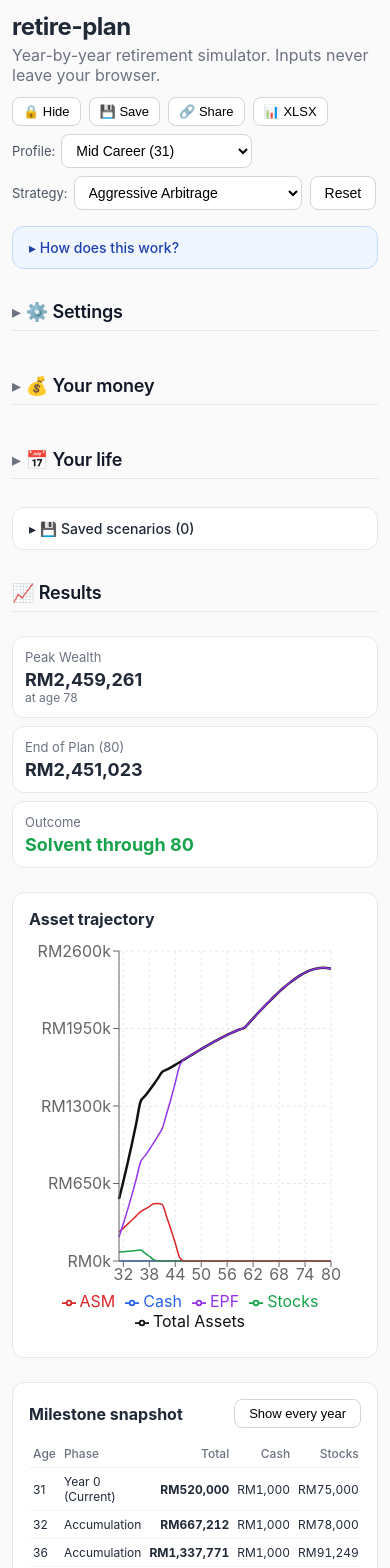
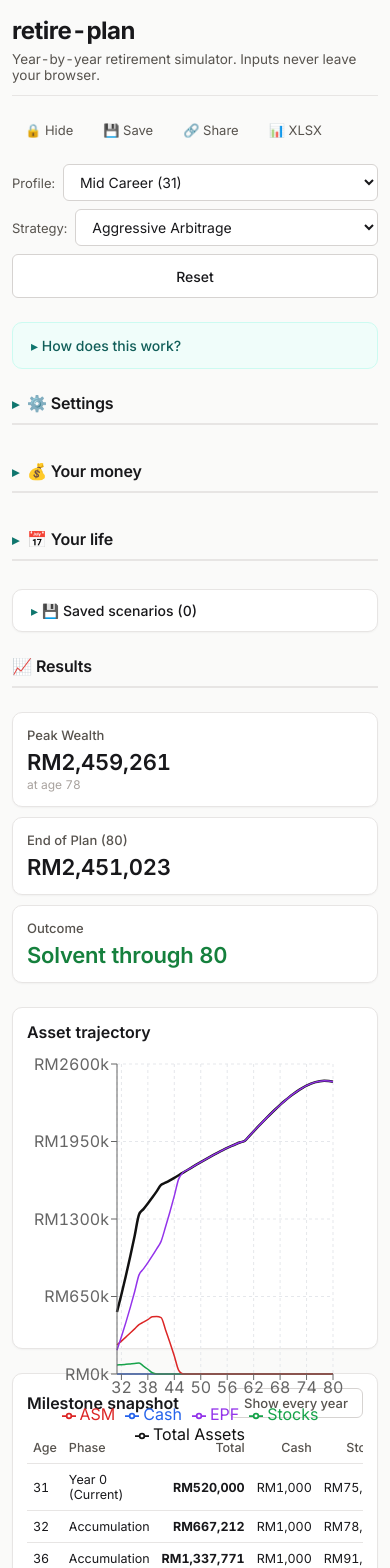
Before and after one commit to jianhanlim/retire-plan, a React (Vite) app: page / in a window 390 px wide. Shown: the top 1568 px of the page. Built offline with nearby package versions, Linux system fonts and the light colour scheme.

Commit message:
Apply Trust & Calm theme (teal/warm-gray) + mobile-responsive overhaul

```diff
--- a/index.html
+++ b/index.html
@@ -4,7 +4,12 @@
     <meta charset="UTF-8" />
     <link rel="icon" type="image/svg+xml" href="/favicon.svg" />
     <meta name="viewport" content="width=device-width, initial-scale=1.0" />
-    <title>retire-plan</title>
+    <title>retire-plan · year-by-year retirement simulator</title>
+    <meta name="description" content="Year-by-year retirement simulator. All calculations run in your browser." />
+    <meta name="theme-color" content="#0f766e" />
+    <link rel="preconnect" href="https://fonts.googleapis.com" />
+    <link rel="preconnect" href="https://fonts.gstatic.com" crossorigin />
+    <link rel="stylesheet" href="https://fonts.googleapis.com/css2?family=Inter:wght@400;500;600;700&display=swap" />
   </head>
   <body>
     <div id="root"></div>
--- a/src/App.css
+++ b/src/App.css
@@ -1,238 +1,431 @@
-* { box-sizing: border-box; }
-body { margin: 0; background: #fafafa; }
-
+/* ── Layout ──────────────────────────────────────────────── */
 .app {
   max-width: 1200px;
   margin: 0 auto;
-  padding: 24px;
-  font-family: -apple-system, BlinkMacSystemFont, "Segoe UI", Roboto, sans-serif;
-  color: #1f2937;
+  padding: 32px 24px 64px;
 }
 
-header h1 { margin: 0; font-size: 32px; letter-spacing: -0.02em; }
-.tagline { color: #6b7280; margin: 4px 0 12px; }
-.actions button {
-  margin-right: 8px; padding: 8px 14px;
-  border: 1px solid #d1d5db; border-radius: 8px;
-  background: #fff; cursor: pointer; font-size: 14px;
+/* ── Header ──────────────────────────────────────────────── */
+header { position: relative; margin-bottom: 24px; }
+header h1 {
+  margin: 0;
+  font-size: 32px;
+  font-weight: 700;
+  letter-spacing: -0.02em;
+  color: var(--text);
 }
-.actions button:hover { background: #f3f4f6; }
+.tagline { color: var(--text-soft); margin: 6px 0 16px; font-size: 15px; }
 
-.verdict { display: grid; grid-template-columns: repeat(3, 1fr); gap: 16px; margin: 24px 0; }
-.metric { background: #fff; border: 1px solid #e5e7eb; border-radius: 12px; padding: 16px; }
-.metric .label { font-size: 13px; color: #6b7280; }
-.metric .value { font-size: 24px; font-weight: 700; margin-top: 4px; }
-.metric .sub { font-size: 12px; color: #6b7280; }
-.metric .value.bad { color: #dc2626; }
-.metric .value.good { color: #16a34a; }
-
-.chart-wrap, .card { background: #fff; border: 1px solid #e5e7eb; border-radius: 12px; padding: 16px; }
-.chart-wrap { margin-bottom: 24px; }
-.chart-wrap h2, .card h2 { margin: 0 0 12px; font-size: 16px; }
-
-.grid { display: grid; grid-template-columns: repeat(2, 1fr); gap: 16px; margin-bottom: 24px; }
-@media (max-width: 900px) { .grid { grid-template-columns: 1fr; } .verdict { grid-template-columns: 1fr; } }
-
-.card label { display: flex; align-items: center; gap: 8px; font-size: 14px; margin: 6px 0; }
-.card .hint { font-size: 12px; color: #6b7280; margin-top: 8px; }
-
-table { width: 100%; border-collapse: collapse; font-size: 13px; }
-table th, table td { text-align: left; padding: 6px 4px; border-bottom: 1px solid #f3f4f6; }
-table th { color: #6b7280; font-weight: 500; }
-table input, table select {
-  width: 100%; padding: 4px 6px;
-  border: 1px solid #e5e7eb; border-radius: 6px;
-  font-size: 13px; font-family: inherit;
-}
-table input[type="number"] { text-align: right; }
-table button { background: transparent; border: none; cursor: pointer; font-size: 16px; color: #9ca3af; }
-table button:hover { color: #dc2626; }
-
-.card > button {
-  margin-top: 8px; padding: 6px 12px;
-  border: 1px dashed #d1d5db; border-radius: 8px;
-  background: #fff; cursor: pointer; font-size: 13px;
+.actions { display: flex; flex-wrap: wrap; gap: 8px; align-items: center; }
+.actions-primary { margin-top: 12px; }
+.actions-secondary {
+  position: absolute; top: 0; right: 0;
+  display: flex; gap: 4px;
 }
 
-.snapshot-header {
-  display: flex; justify-content: space-between; align-items: center;
-  margin-bottom: 12px; gap: 12px; flex-wrap: wrap;
+/* Primary buttons (filled) */
+.actions-primary button,
+.actions button.primary {
+  padding: 8px 14px;
+  border: 1px solid var(--border-strong);
+  border-radius: var(--radius-sm);
+  background: var(--surface);
+  color: var(--text);
+  cursor: pointer;
+  font-size: 14px;
+  font-weight: 500;
+  transition: background 0.15s, border-color 0.15s;
 }
-.snapshot-header h2 { margin: 0; }
-.toggle-btn {
-  padding: 6px 14px; border: 1px solid #d1d5db; border-radius: 8px;
-  background: #fff; cursor: pointer; font-size: 13px;
+.actions-primary button:hover { background: var(--surface-2); border-color: var(--text-mute); }
+
+/* Secondary (icon-style) buttons */
+.actions-secondary button {
+  background: transparent;
+  border: 1px solid transparent;
+  padding: 8px 12px;
+  border-radius: var(--radius-sm);
+  cursor: pointer;
+  font-size: 13px;
+  color: var(--text-soft);
+  transition: background 0.15s, color 0.15s, border-color 0.15s;
+  min-height: 36px;
 }
-.toggle-btn:hover { background: #f3f4f6; }
+.actions-secondary button:hover {
+  background: var(--surface);
+  border-color: var(--border);
+  color: var(--text);
+}
 
-.scroll-x { overflow-x: auto; -webkit-overflow-scrolling: touch; }
-.snapshot tr.shortfall { background: #fef2f2; }
-.snapshot td.num, .snapshot th.num { text-align: right; font-variant-numeric: tabular-nums; white-space: nowrap; }
-.shortfall-tag { margin-left: 4px; color: #dc2626; cursor: help; }
+/* Pickers */
+.preset-picker {
+  display: inline-flex; align-items: center; gap: 8px;
+  font-size: 13px; color: var(--text-soft);
+}
+.preset-picker select {
+  padding: 8px 12px;
+  border: 1px solid var(--border-strong);
+  border-radius: var(--radius-sm);
+  background: var(--surface);
+  font-size: 14px;
+  color: var(--text);
+  cursor: pointer;
+  transition: border-color 0.15s, box-shadow 0.15s;
+}
+.preset-picker select:focus,
+.preset-picker select:hover { border-color: var(--primary); outline: none; }
+.preset-picker select:focus { box-shadow: 0 0 0 3px var(--primary-soft); }
 
+/* ── How it works ───────────────────────────────────────── */
+.how-it-works {
+  background: var(--primary-soft-2);
+  border: 1px solid var(--primary-soft);
+  border-radius: var(--radius);
+  padding: 14px 18px;
+  margin: 16px 0 24px;
+}
+.how-it-works summary {
+  cursor: pointer; font-size: 14px; font-weight: 500;
+  color: var(--primary-hover);
+  list-style: none;
+  user-select: none;
+}
+.how-it-works summary::before { content: "▸ "; color: var(--primary); }
+.how-it-works details[open] summary::before,
+.how-it-works[open] summary::before { content: "▾ "; }
+.how-it-works p { margin: 10px 0; font-size: 13.5px; color: #115e59; line-height: 1.55; }
+
+/* ── Verdict cards ──────────────────────────────────────── */
+.verdict {
+  display: grid;
+  grid-template-columns: repeat(3, 1fr);
+  gap: 14px;
+  margin: 24px 0;
+}
+.metric {
+  background: var(--surface);
+  border: 1px solid var(--border);
+  border-radius: var(--radius);
+  padding: 18px 20px;
+  box-shadow: var(--shadow-sm);
+  transition: box-shadow 0.2s;
+}
+.metric:hover { box-shadow: var(--shadow-md); }
+.metric .label { font-size: 13px; color: var(--text-soft); font-weight: 500; }
+.metric .value { font-size: 28px; font-weight: 600; margin-top: 6px; color: var(--text); letter-spacing: -0.01em; }
+.metric .sub { font-size: 12px; color: var(--text-mute); margin-top: 2px; }
+.metric .value.bad { color: var(--danger); }
+.metric .value.good { color: var(--success); }
+
+/* ── Section groups (collapsible) ───────────────────────── */
 .section-header {
   font-size: 18px;
   font-weight: 600;
-  margin: 32px 0 12px;
-  padding-bottom: 8px;
-  border-bottom: 1px solid #e5e7eb;
-  color: #111827;
+  margin: 36px 0 16px;
+  padding-bottom: 10px;
+  border-bottom: 2px solid var(--border);
+  color: var(--text);
   letter-spacing: -0.01em;
 }
 summary.section-header {
   cursor: pointer;
   list-style: none;
+  user-select: none;
+  display: flex;
+  align-items: center;
+  gap: 8px;
 }
-summary.section-header::before { content: "▸ "; color: #6b7280; font-weight: normal; }
-.section-group[open] > summary.section-header::before { content: "▾ "; }
-.section-group > section { margin-top: 12px; }
-.grid-full { grid-template-columns: 1fr !important; }
+summary.section-header::before {
+  content: "▸";
+  color: var(--primary);
+  font-size: 14px;
+}
+.section-group[open] > summary.section-header::before { content: "▾"; }
+.section-group > section { margin-top: 16px; }
 
-.saved-details {
-  background: #fff; border: 1px solid #e5e7eb; border-radius: 12px;
-  padding: 12px 16px; margin: 16px 0;
+/* ── Chart ──────────────────────────────────────────────── */
+.chart-wrap {
+  background: var(--surface);
+  border: 1px solid var(--border);
+  border-radius: var(--radius);
+  padding: 20px;
+  box-shadow: var(--shadow-sm);
+  margin: 16px 0 24px;
 }
-.saved-details summary {
-  cursor: pointer; font-size: 14px; font-weight: 500; color: #1f2937;
-  list-style: none;
+.chart-wrap h2 { margin: 0 0 12px; font-size: 16px; font-weight: 600; }
+
+/* ── Grid of cards ──────────────────────────────────────── */
+.grid {
+  display: grid;
+  grid-template-columns: repeat(2, 1fr);
+  gap: 16px;
+  margin-bottom: 8px;
 }
-.saved-details summary::before { content: "▸ "; }
-.saved-details details[open] summary::before, .saved-details[open] summary::before { content: "▾ "; }
-.saved-details > div { margin-top: 8px; }
+.grid-full { grid-template-columns: 1fr; }
 
-.actions-primary, .actions-secondary { display: flex; gap: 8px; align-items: center; flex-wrap: wrap; }
-.actions-primary { margin-top: 8px; }
-.actions-secondary { position: absolute; top: 24px; right: 24px; }
-.actions-secondary button { padding: 6px 10px; font-size: 13px; }
-header { position: relative; }
-@media (max-width: 700px) {
-  .actions-secondary { position: static; margin-top: 8px; }
+.card {
+  background: var(--surface);
+  border: 1px solid var(--border);
+  border-radius: var(--radius);
+  padding: 18px;
+  box-shadow: var(--shadow-sm);
 }
+.card h2 { margin: 0 0 14px; font-size: 15px; font-weight: 600; color: var(--text); }
+.card label { display: flex; align-items: center; gap: 8px; font-size: 14px; margin: 8px 0; color: var(--text-soft); }
+.card .hint { font-size: 12.5px; color: var(--text-soft); margin-top: 10px; line-height: 1.55; }
+.card > button {
+  margin-top: 10px; padding: 7px 14px;
+  border: 1px dashed var(--border-strong); border-radius: var(--radius-sm);
+  background: var(--surface); cursor: pointer; font-size: 13px;
+  color: var(--text-soft); transition: all 0.15s;
+}
+.card > button:hover { background: var(--surface-2); color: var(--text); border-color: var(--text-mute); border-style: solid; }
 
-.how-it-works {
-  background: #eff6ff; border: 1px solid #bfdbfe; border-radius: 12px;
-  padding: 12px 16px; margin: 16px 0;
+/* ── Tables ─────────────────────────────────────────────── */
+table { width: 100%; border-collapse: collapse; font-size: 13.5px; }
+table th, table td {
+  text-align: left;
+  padding: 8px 6px;
+  border-bottom: 1px solid var(--border);
 }
-.how-it-works summary {
-  cursor: pointer; font-size: 14px; font-weight: 500; color: #1e40af;
-  list-style: none;
+table th {
+  color: var(--text-soft);
+  font-weight: 500;
+  font-size: 12.5px;
+  text-transform: none;
 }
-.how-it-works summary::before { content: "▸ "; }
-.how-it-works details[open] summary::before { content: "▾ "; }
-.how-it-works p { margin: 8px 0; font-size: 13px; color: #1e3a8a; }
+table tbody tr:hover { background: var(--surface-2); }
+table input, table select {
+  width: 100%;
+  padding: 6px 8px;
+  border: 1px solid var(--border);
+  border-radius: var(--radius-sm);
+  font-size: 13px;
+  background: var(--surface);
+  transition: border-color 0.15s, box-shadow 0.15s;
+}
+table input:focus, table select:focus {
+  outline: none;
+  border-color: var(--primary);
+  box-shadow: 0 0 0 3px var(--primary-soft);
+}
+table input[type="number"] { text-align: right; }
+table input.input-error { border-color: var(--danger); background: var(--danger-bg); }
+table input.input-error:focus { box-shadow: 0 0 0 3px #fecaca; }
 
-.preset-picker { display: inline-flex; align-items: center; gap: 6px; font-size: 13px; color: #4b5563; }
-.preset-picker select { padding: 7px 10px; border: 1px solid #d1d5db; border-radius: 8px; background: #fff; font-size: 14px; }
+table button {
+  background: transparent; border: none; cursor: pointer;
+  font-size: 16px; color: var(--text-mute);
+  padding: 4px 8px; border-radius: 4px; transition: color 0.15s, background 0.15s;
+}
+table button:hover { color: var(--danger); background: var(--danger-bg); }
 
-.expand-btn {
-  background: transparent; border: 1px solid #e5e7eb; cursor: pointer;
-  padding: 2px 6px; margin-right: 4px; border-radius: 4px; font-size: 12px;
-  color: #4b5563; line-height: 1;
+/* Snapshot specific */
+.scroll-x { overflow-x: auto; -webkit-overflow-scrolling: touch; }
+.snapshot { min-width: 720px; }
+.snapshot td.num, .snapshot th.num { text-align: right; font-variant-numeric: tabular-nums; white-space: nowrap; }
+.snapshot tr.shortfall { background: var(--danger-bg); }
+.shortfall-tag { margin-left: 4px; color: var(--danger); cursor: help; }
+.snapshot-header {
+  display: flex; justify-content: space-between; align-items: center;
+  margin-bottom: 14px; gap: 12px; flex-wrap: wrap;
 }
-.expand-btn:hover { background: #f3f4f6; }
+.snapshot-header h2 { margin: 0; font-size: 16px; }
+.toggle-btn {
+  padding: 6px 14px; border: 1px solid var(--border-strong); border-radius: var(--radius-sm);
+  background: var(--surface); cursor: pointer; font-size: 13px;
+  color: var(--text-soft); font-weight: 500; transition: all 0.15s;
+}
+.toggle-btn:hover { background: var(--surface-2); color: var(--text); }
 
-.phase-expanded > td { background: #f9fafb; padding: 12px; }
-.transfers-editor { display: flex; flex-direction: column; gap: 8px; }
-.te-header { font-size: 13px; }
-.te-row {
-  display: flex; align-items: center; gap: 6px;
-  font-size: 13px; padding: 4px 0;
-}
-.te-row select, .te-row input { padding: 4px 8px; }
-.te-row .te-amount { width: 110px; text-align: right; }
-.te-row button {
-  background: transparent; border: none; cursor: pointer;
-  font-size: 16px; color: #9ca3af; padding: 0 6px;
-}
-.te-row button:hover { color: #dc2626; }
-.transfers-editor > button:last-child {
-  align-self: flex-start;
-  padding: 6px 12px;
-  border: 1px dashed #d1d5db; border-radius: 8px;
-  background: #fff; cursor: pointer; font-size: 13px;
-}
+/* Expense total row */
+.expense-total-row { border-top: 2px solid var(--border-strong); background: var(--surface-2); }
+.expense-total-row td { padding-top: 10px; }
+.expense-total-row td.num { font-variant-numeric: tabular-nums; }
 
-.phase-warning {
-  display: flex; justify-content: space-between; align-items: center; gap: 12px;
-  background: #fef3c7; border: 1px solid #fcd34d;
-  color: #78350f; padding: 8px 12px; border-radius: 8px;
-  margin-bottom: 12px; font-size: 13px;
-}
-.phase-warning button {
-  background: #fff; border: 1px solid #92400e; color: #78350f;
-  padding: 4px 12px; border-radius: 6px; cursor: pointer;
-  font-size: 12px; font-weight: 500; white-space: nowrap;
-}
-.phase-warning button:hover { background: #fef9c3; }
-
-.expense-total-row { border-top: 2px solid #d1d5db; background: #f9fafb; }
-.expense-total-row td { padding-top: 8px; }
-
+/* Locked phase values */
 .locked-value {
   display: inline-block;
-  min-width: 50px;
-  padding: 4px 8px;
+  min-width: 54px;
+  padding: 6px 10px;
   font-size: 13px;
-  color: #6b7280;
-  background: #f3f4f6;
-  border: 1px dashed #d1d5db;
-  border-radius: 6px;
+  color: var(--text-mute);
+  background: var(--surface-2);
+  border: 1px dashed var(--border-strong);
+  border-radius: var(--radius-sm);
   text-align: right;
   font-variant-numeric: tabular-nums;
   cursor: help;
 }
 
-table input.input-error,
-input.input-error {
-  border-color: #dc2626 !important;
-  background: #fef2f2 !important;
+/* Phase expansion */
+.expand-btn {
+  background: transparent; border: 1px solid var(--border); cursor: pointer;
+  padding: 4px 8px; margin-right: 6px; border-radius: 4px; font-size: 12px;
+  color: var(--text-soft); line-height: 1; transition: all 0.15s;
+}
+.expand-btn:hover { background: var(--primary-soft); color: var(--primary-hover); border-color: var(--primary); }
+.phase-expanded > td { background: var(--surface-2); padding: 14px; }
+.transfers-editor { display: flex; flex-direction: column; gap: 10px; }
+.te-header { font-size: 13.5px; }
+.te-row { display: flex; align-items: center; gap: 8px; font-size: 13px; flex-wrap: wrap; }
+.te-row select, .te-row input { padding: 5px 10px; }
+.te-row .te-amount { width: 110px; text-align: right; }
+.te-row button { background: transparent; border: none; cursor: pointer; font-size: 16px; color: var(--text-mute); padding: 0 6px; }
+.te-row button:hover { color: var(--danger); }
+.transfers-editor > button:last-child {
+  align-self: flex-start;
+  padding: 6px 14px;
+  border: 1px dashed var(--border-strong); border-radius: var(--radius-sm);
+  background: var(--surface); cursor: pointer; font-size: 13px;
 }
 
-.phase-strategy { margin-top: 4px; display: flex; flex-wrap: wrap; gap: 4px; }
+/* Phase strategy badges */
+.phase-strategy { margin-top: 6px; display: flex; flex-wrap: wrap; gap: 4px; }
 .badge {
   display: inline-block;
   font-size: 11px;
-  padding: 2px 6px;
-  border-radius: 4px;
+  padding: 2px 8px;
+  border-radius: 999px;
   white-space: nowrap;
   font-weight: 500;
 }
-.badge.topup { background: #dcfce7; color: #166534; }
-.badge.transfer { background: #dbeafe; color: #1e40af; }
+.badge.topup { background: var(--success-bg); color: var(--success); }
+.badge.transfer { background: var(--primary-soft); color: var(--primary-hover); }
 
+/* Phase validation warning */
+.phase-warning {
+  display: flex; justify-content: space-between; align-items: center; gap: 12px;
+  background: var(--warn-bg); border: 1px solid #fde68a;
+  color: var(--warn); padding: 10px 14px; border-radius: var(--radius);
+  margin-bottom: 14px; font-size: 13px; flex-wrap: wrap;
+}
+.phase-warning button {
+  background: var(--surface); border: 1px solid var(--warn); color: var(--warn);
+  padding: 5px 12px; border-radius: var(--radius-sm); cursor: pointer;
+  font-size: 12.5px; font-weight: 500; white-space: nowrap;
+}
+.phase-warning button:hover { background: var(--warn-bg); }
+
+/* Saved scenarios collapsible */
+.saved-details {
+  background: var(--surface); border: 1px solid var(--border); border-radius: var(--radius);
+  padding: 12px 18px; margin: 16px 0; box-shadow: var(--shadow-sm);
+}
+.saved-details summary {
+  cursor: pointer; font-size: 14px; font-weight: 500; color: var(--text);
+  list-style: none; user-select: none;
+}
+.saved-details summary::before { content: "▸ "; color: var(--primary); }
+.saved-details[open] summary::before { content: "▾ "; }
+.saved-details > div { margin-top: 10px; }
 .saved-list { list-style: none; padding: 0; margin: 0; }
 .saved-list li {
   display: flex; justify-content: space-between; align-items: center;
-  padding: 6px 0; border-bottom: 1px solid #f3f4f6;
-  font-size: 14px;
+  padding: 8px 0; border-bottom: 1px solid var(--border); font-size: 14px;
 }
 .saved-list button {
-  margin-left: 6px; padding: 4px 10px;
-  border: 1px solid #d1d5db; border-radius: 6px;
-  background: #fff; cursor: pointer; font-size: 12px;
+  margin-left: 6px; padding: 5px 12px;
+  border: 1px solid var(--border-strong); border-radius: var(--radius-sm);
+  background: var(--surface); cursor: pointer; font-size: 12.5px;
+  color: var(--text-soft); transition: all 0.15s;
 }
-.saved-list button:hover { background: #f3f4f6; }
+.saved-list button:hover { background: var(--surface-2); color: var(--text); }
 
-.actions { display: flex; flex-wrap: wrap; gap: 8px; }
-.actions button { margin-right: 0; }
+/* Scope card */
+.scope { margin-bottom: 24px; }
+.scope-grid { display: grid; grid-template-columns: 1fr 1fr; gap: 28px; }
+.scope-grid h3 { margin: 0 0 8px; font-size: 14px; font-weight: 600; }
+.scope-grid > div:first-child h3 { color: var(--success); }
+.scope-grid > div:last-child h3 { color: var(--danger); }
+.scope-grid ul { margin: 0; padding-left: 18px; font-size: 13px; line-height: 1.65; color: var(--text-soft); }
 
-@media (max-width: 700px) {
-  .app { padding: 12px; }
-  header h1 { font-size: 24px; }
-  .verdict { gap: 8px; }
-  .metric { padding: 12px; }
-  .metric .value { font-size: 18px; }
-  table { font-size: 12px; }
+/* Footer */
+footer {
+  margin-top: 48px; padding-top: 20px;
+  border-top: 1px solid var(--border);
+  text-align: center; color: var(--text-soft); font-size: 13px;
+}
+footer a { color: var(--primary); text-decoration: none; }
+footer a:hover { text-decoration: underline; }
+footer .byline { color: var(--text); margin-bottom: 6px; font-weight: 500; }
+
+/* ── Tablet (≤ 900px) ───────────────────────────────────── */
+@media (max-width: 900px) {
+  .grid { grid-template-columns: 1fr; }
+  .scope-grid { grid-template-columns: 1fr; gap: 16px; }
+  .verdict { grid-template-columns: repeat(3, 1fr); gap: 10px; }
+  .metric { padding: 14px; }
+  .metric .value { font-size: 22px; }
 }
 
-.scope { margin-bottom: 24px; }
-.scope-grid { display: grid; grid-template-columns: 1fr 1fr; gap: 24px; }
-@media (max-width: 900px) { .scope-grid { grid-template-columns: 1fr; } }
-.scope-grid h3 { margin: 0 0 8px; font-size: 14px; }
-.scope-grid h3:first-child, .scope-grid > div:first-child h3 { color: #16a34a; }
-.scope-grid > div:last-child h3 { color: #dc2626; }
-.scope-grid ul { margin: 0; padding-left: 18px; font-size: 13px; line-height: 1.6; color: #4b5563; }
+/* ── Mobile (≤ 640px) ───────────────────────────────────── */
+@media (max-width: 640px) {
+  .app { padding: 16px 12px 40px; }
+  header h1 { font-size: 24px; }
+  .tagline { font-size: 13.5px; margin-bottom: 12px; }
+  .actions-secondary {
+    position: static; margin-top: 12px;
+    border-top: 1px solid var(--border); padding-top: 12px;
+    justify-content: flex-start; flex-wrap: wrap;
+  }
+  .actions-primary { flex-direction: column; align-items: stretch; }
+  .actions-primary .preset-picker { width: 100%; justify-content: space-between; }
+  .actions-primary .preset-picker select { flex: 1; }
+  .actions-primary button { width: 100%; min-height: 44px; }
+  .actions-secondary button { min-height: 44px; min-width: 44px; }
 
-footer { margin-top: 40px; padding-top: 16px; border-top: 1px solid #e5e7eb; text-align: center; color: #6b7280; font-size: 13px; }
-footer a { color: #2563eb; }
-footer .byline { color: #1f2937; margin-bottom: 4px; }
+  .verdict { grid-template-columns: 1fr; gap: 10px; }
+
+  .chart-wrap { padding: 14px; }
+  .recharts-responsive-container { height: 280px !important; min-height: 280px !important; }
+
+  .card { padding: 14px; }
+  .section-header { font-size: 16px; margin: 24px 0 12px; }
+
+  /* Phase table → stacked cards */
+  .card.phases-card thead { display: none; }
+  .card.phases-card table,
+  .card.phases-card tbody,
+  .card.phases-card tr { display: block; width: 100%; }
+  .card.phases-card tbody tr {
+    border: 1px solid var(--border);
+    border-radius: var(--radius);
+    padding: 12px;
+    margin-bottom: 10px;
+    background: var(--surface);
+  }
+  .card.phases-card tbody tr:hover { background: var(--surface); }
+  .card.phases-card td {
+    display: flex;
+    justify-content: space-between;
+    align-items: center;
+    gap: 12px;
+    padding: 6px 0;
+    border: none;
+  }
+  .card.phases-card td::before {
+    content: attr(data-label);
+    font-size: 12px;
+    color: var(--text-soft);
+    font-weight: 500;
+    flex-shrink: 0;
+  }
+  .card.phases-card td input,
+  .card.phases-card td select,
+  .card.phases-card td .locked-value { max-width: 60%; }
+  .card.phases-card td:first-child { flex-direction: column; align-items: stretch; }
+  .card.phases-card td:first-child::before { display: none; }
+  .card.phases-card .phase-expanded td { background: var(--surface-2); padding: 12px; }
+  .card.phases-card .phase-expanded td::before { display: none; }
+
+  /* Snapshot: keep table but force horizontal scroll & sticky Age */
+  .snapshot th:first-child, .snapshot td:first-child {
+    position: sticky; left: 0; background: var(--surface); z-index: 1;
+  }
+  .snapshot tr.shortfall td:first-child { background: var(--danger-bg); }
+  .snapshot tbody tr:hover td:first-child { background: var(--surface-2); }
+
+  table { font-size: 12.5px; }
+  .te-row { flex-direction: row; gap: 6px; }
+  .te-row > * { font-size: 12px; }
+}
--- a/src/index.css
+++ b/src/index.css
@@ -1 +1,46 @@
-body { margin: 0; background: #fafafa; font-family: -apple-system, BlinkMacSystemFont, "Segoe UI", Roboto, sans-serif; }
+:root {
+  /* ── Theme: Trust & Calm ─────────────────────────────────── */
+  --bg: #fafaf9;
+  --surface: #ffffff;
+  --surface-2: #f5f5f4;
+
+  --text: #18181b;
+  --text-soft: #57534e;
+  --text-mute: #a8a29e;
+
+  --border: #e7e5e4;
+  --border-strong: #d6d3d1;
+
+  --primary: #0f766e;
+  --primary-hover: #115e59;
+  --primary-soft: #ccfbf1;
+  --primary-soft-2: #f0fdfa;
+  --on-primary: #ffffff;
+
+  --success: #15803d;
+  --success-bg: #f0fdf4;
+  --danger: #b91c1c;
+  --danger-bg: #fef2f2;
+  --warn: #b45309;
+  --warn-bg: #fffbeb;
+
+  --shadow-sm: 0 1px 2px rgba(0, 0, 0, 0.04);
+  --shadow-md: 0 4px 6px -1px rgba(0, 0, 0, 0.06), 0 2px 4px -2px rgba(0, 0, 0, 0.04);
+  --shadow-lg: 0 10px 25px -5px rgba(0, 0, 0, 0.08), 0 4px 6px -2px rgba(0, 0, 0, 0.04);
+  --radius: 10px;
+  --radius-sm: 6px;
+
+  --font-sans: "Inter", -apple-system, BlinkMacSystemFont, "Segoe UI", Roboto, sans-serif;
+  font-family: var(--font-sans);
+  font-feature-settings: "cv02", "cv03", "cv04", "cv11";
+  font-variant-numeric: tabular-nums;
+  color: var(--text);
+  background: var(--bg);
+  -webkit-font-smoothing: antialiased;
+  -moz-osx-font-smoothing: grayscale;
+}
+
+* { box-sizing: border-box; }
+body { margin: 0; background: var(--bg); color: var(--text); }
+button { font-family: inherit; }
+input, select { font-family: inherit; color: var(--text); }
```
Also changed, not shown: src/App.tsx (+6 -6 lines).
